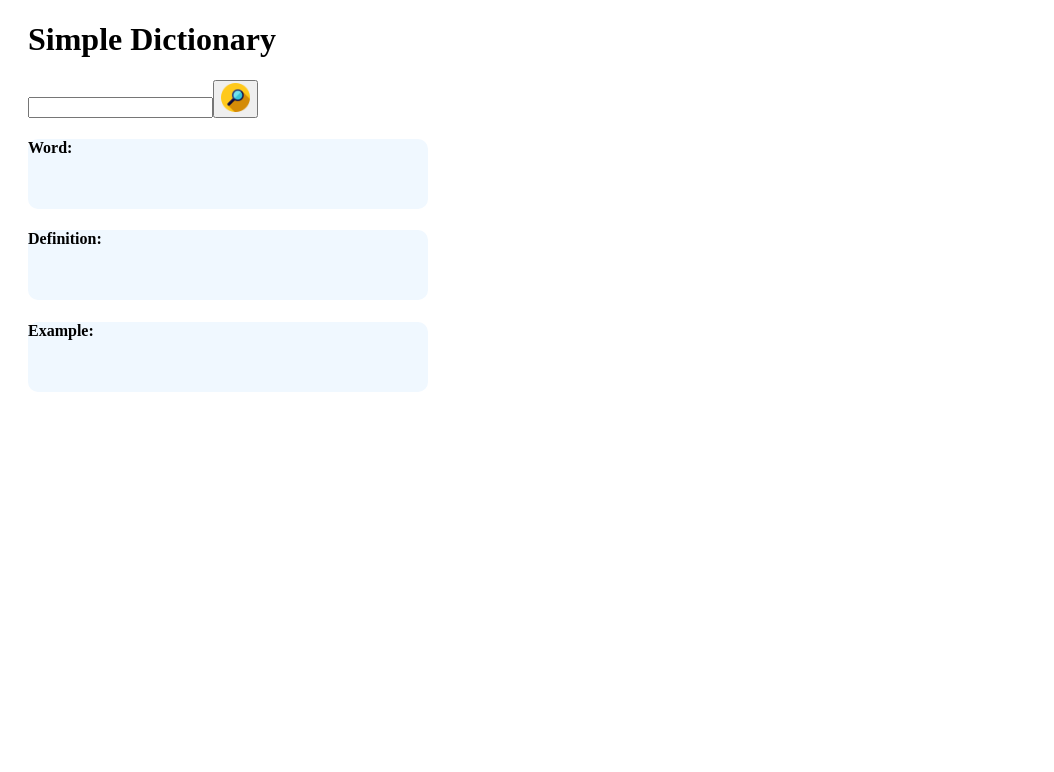
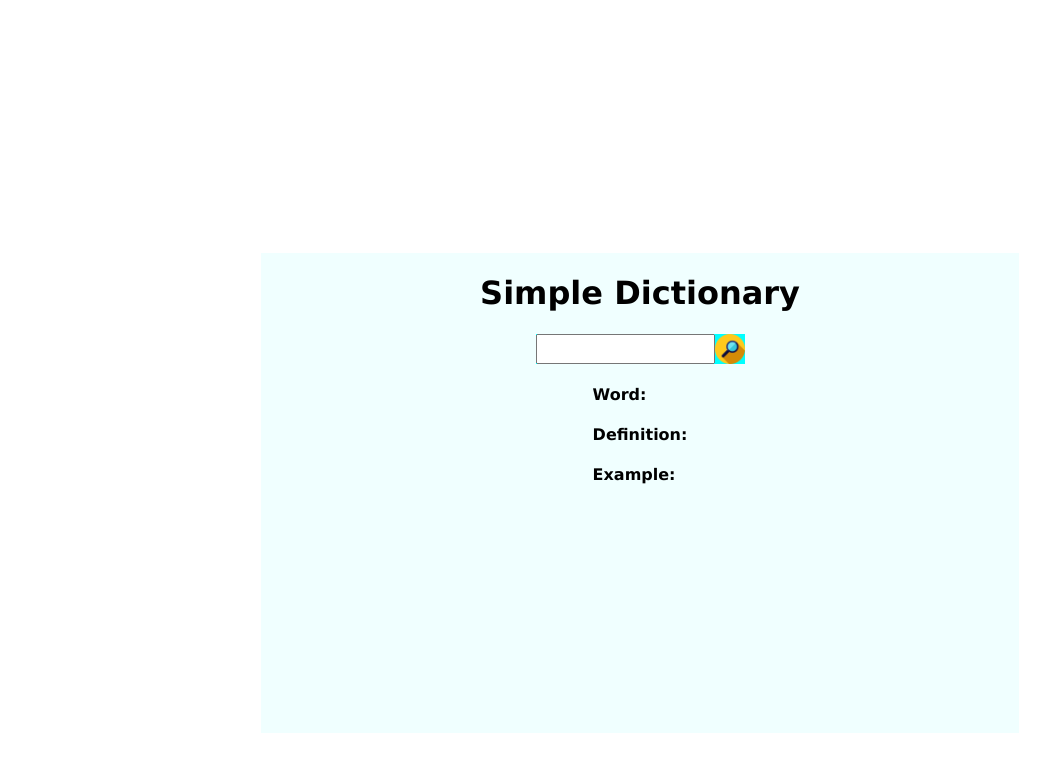
Before and after one commit to gitahievans/dictionary, a React (Create React App) app: page / in a window 1280 px wide. Shown: the top 772 px of the page, without its empty margins (0-1054 px from the left). Built offline with nearby package versions, Linux system fonts and the light colour scheme.

Commit message:
container styling

```diff
--- a/package.json
+++ b/package.json
@@ -3,6 +3,9 @@
   "version": "0.1.0",
   "private": true,
   "dependencies": {
+    "@emotion/react": "^11.10.5",
+    "@emotion/styled": "^11.10.5",
+    "@mui/material": "^5.10.14",
     "@testing-library/jest-dom": "^5.16.4",
     "@testing-library/react": "^13.3.0",
     "@testing-library/user-event": "^13.5.0",
--- a/src/App.css
+++ b/src/App.css
@@ -1,26 +1,27 @@
-button img {
-    height: 29px;
-    width: 29px;
+* {
+    font-family: 'Lucida Sans';
+}
+
+.container {
+    height: 60vh;
+    margin: 20%;
+    background-color: azure;
+    display: flex;
+    flex-direction: column;
+    align-items: center;
 }
 
 
-.word-searched,
-.word-details,
-.word-meaning,
-.example {
-    background-color: aliceblue;
-    height: 70px;
-    width: 400px;
-    margin-top: 10px;
-    border-radius: 10px;
+
+/* word form */
+
+.form {
+    width: fit-content;
+    background-color: aqua;
+    display: flex;
+
 }
 
-.span {
-    font-size: 20px;
+.form img {
+    height: 30px;
 }
-
-h1,
-.results,
-.form {
-    margin-left: 20px;
-}
--- a/src/App.js
+++ b/src/App.js
@@ -1,5 +1,5 @@
 import React from "react";
-import { css } from "./App.css";
+import "./App.css";
 import WordForm from "./WordForm";
 import ResultsPage from "./ResultsPage.js";
 import { useState } from "react";
@@ -24,7 +24,7 @@ function App() {
   }
 
   return (
-    <div>
+    <div className="container">
       <h1>Simple Dictionary</h1>
       <WordForm onHandleUpdate={handleUpdateResults} />
       <ResultsPage
--- a/src/WordForm.js
+++ b/src/WordForm.js
@@ -25,9 +25,8 @@ function WordForm({ onHandleUpdate }) {
         value={word}
         onChange={handleSearch}
       />
-      <button id="searcher">
-        <img src={search} alt="Search" />
-      </button>
+
+      <img src={search} alt="Search" />
     </form>
   );
 }
```
Also changed, not shown: src/ResultTabs.js (deleted, +0 -21 lines), 1 other file (tests, documents, lock files or other folders).
